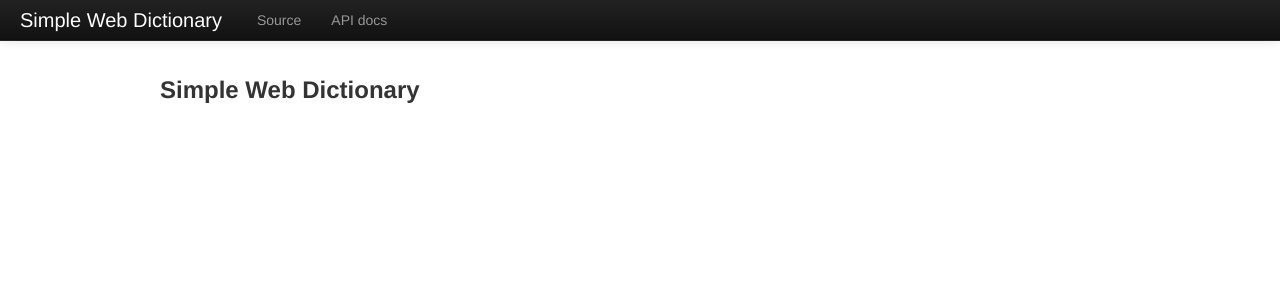
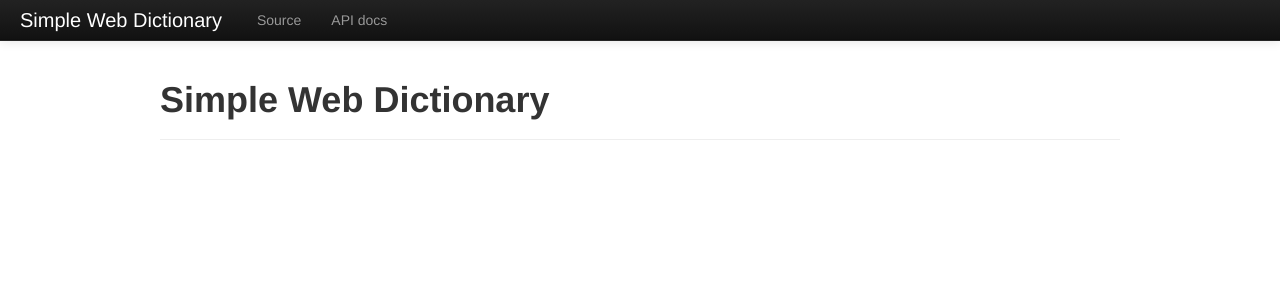
Before and after one commit to janosgyerik/webdict, a Flask app: page / in a window 1280 px wide. Shown: the top 301 px of the page. Run offline with Flask 2, Linux system fonts and the light colour scheme; parts of the project's set-up code (start-up, migrations or seed data) failed here and were passed over; some libraries are stand-ins or nearby versions.

Commit message:
changed page header styles

```diff
--- a/templates/docs.html
+++ b/templates/docs.html
@@ -56,7 +56,9 @@
 
 <div class="container-fluid">
     <div id="main-content">
-        <h2>API docs</h2>
+        <div class="page-header">
+            <h1>API docs</h1>
+        </div>
         <div class="row-fluid">
             <form class="form" id="find-by-keyword">
                 <fieldset>
--- a/templates/index.html
+++ b/templates/index.html
@@ -56,7 +56,9 @@
 
 <div class="container-fluid">
     <div id="main-content">
-        <h3>Simple Web Dictionary</h3>
+        <div class="page-header">
+            <h1>Simple Web Dictionary</h1>
+        </div>
         <ul>
             {% for dict_id, dictionary in dictionaries %}
                 {% if dictionary.is_public %}
```
